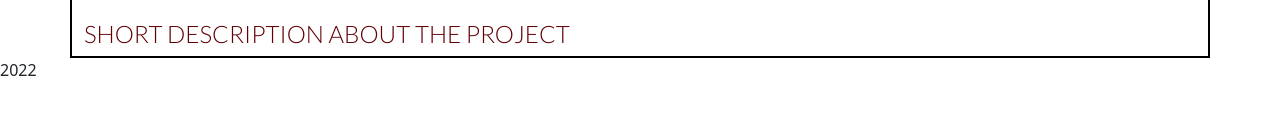
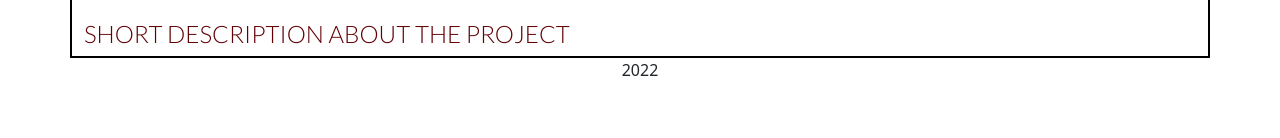
Before and after one commit to jucimeiresilva/wine-and-cheese-matcher, a React (Create React App) app: page /about in a window 1280 px wide. Shown: the part 162-300 px from the top of the page. Built offline with nearby package versions, Linux system fonts and the light colour scheme; no server answers.

Commit message:
mais atualizado

```diff
--- a/src/components/Footer.js
+++ b/src/components/Footer.js
@@ -3,7 +3,7 @@ import React from "react";
 
 const Footer = () => {
   return (
-    <div className="footer" style={{ textAlign: "center", position:"fixed", marginBottom:"0px"}}>
+    <div className="footer" style={{ textAlign: "center"}}>
       <p>2022</p>
     </div>
   );
```
